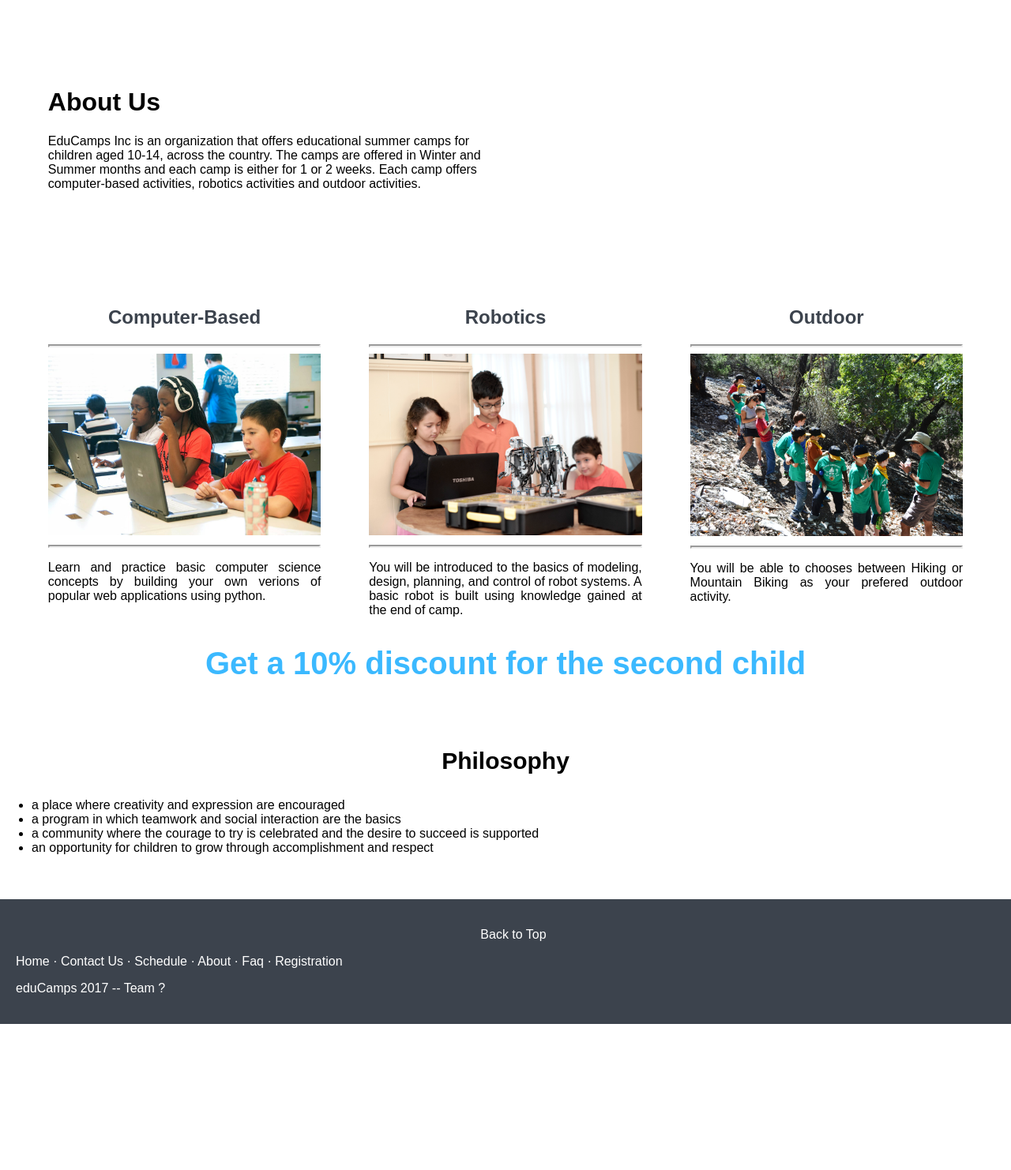
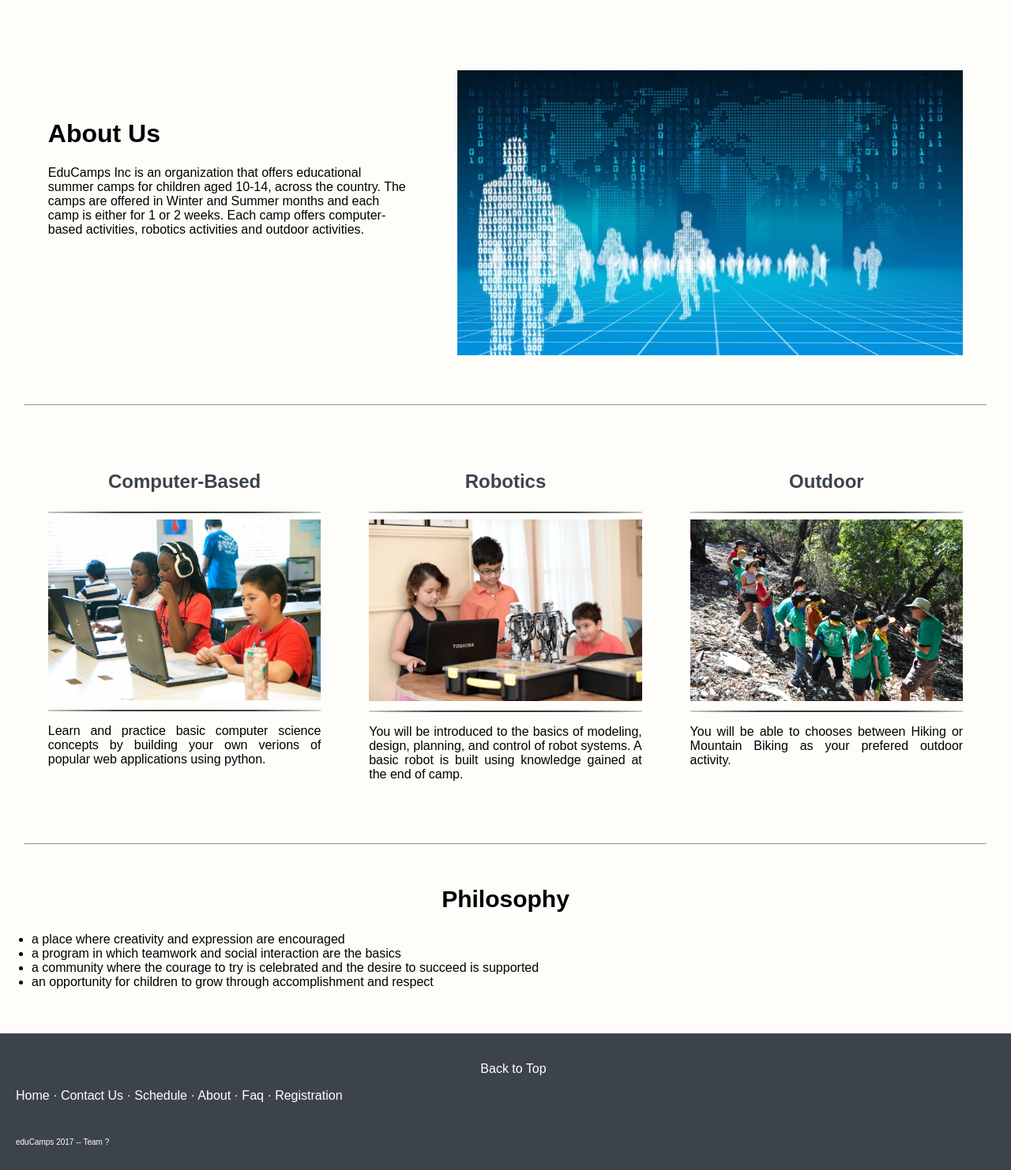
Before and after one commit to JakeBrackett/educamps, a PHP site: page /Homepage.html in a window 1280 px wide. Shown: the part 421-1903 px from the top of the page at 79% size. Before the commit the page ends 1718 px from the top, so only its background shows below. Run offline with PHP 8.4, Linux system fonts and the light colour scheme.

Commit message:
homepage update
new color scheme

```diff
--- a/Homepage.html
+++ b/Homepage.html
@@ -4,6 +4,7 @@
 <head>
 <meta charset="utf-8" />
 <title>eduCamps</title>
+<link href="img/transparentcaplogo.png" type="image/gif" rel="shortcut icon" />
 <link rel="stylesheet" type="text/css" href="css/default_layout.css">
 <link rel="stylesheet" type="text/css" href="css/Homepage.css">
 
@@ -11,7 +12,7 @@
 
 <body>
 <div id="header">
-    <img id="logo" src="img/educampslogo.png" alt="Edu Camps">
+    <img id="logo" src="img/educampslogo1.png" alt="Edu Camps">
 
 	<div id="nav">
          <ul>
@@ -31,38 +32,38 @@
     <div id="about-us">
         <h1> About Us </h1>
        <p>EduCamps Inc is an organization that offers educational summer camps for children aged 10-14, across the country. The camps are offered in Winter and Summer months and each camp is either for 1 or 2 weeks. Each camp offers computer-based activities, robotics activities and outdoor activities.</p>
+    </div>
+    <img id="pic1" src="img/pic2.jpg" alt="Edu Camps">
 
-    </div>
+<hr>
 
     <div id="class-list">
 		<div class="classes">
-            <h2> Computer-Based </h2> <hr>
+            <h3> Computer-Based </h3> <hr>
             <img src="img/computer.jpg" alt="Computer Class">
 			<hr>
-			<p>  Learn and practice basic computer science concepts by building your own verions of popular web applications using python.</p>
+			<p> Learn and practice basic computer science concepts by building your own verions of popular web applications using python.</p>
 		</div>
 
 		<div class="classes">
-            <h2> Robotics </h2> <hr>
+            <h3> Robotics </h3> <hr>
             <img src="img/robotics.jpg" alt="Robotics Class">
 			<hr>
 			<p> You will be introduced to the basics of modeling, design, planning, and control of robot systems. A basic robot is built using knowledge gained at the end of camp. </p>
 		</div>
 
 		<div class="classes">
-            <h2>  Outdoor  </h2> <hr>
+            <h3>  Outdoor  </h3> <hr>
             <img src="img/outdoor.jpg" alt="Outdoor Class">
 			<hr>
 			<p> You will be able to chooses between Hiking or Mountain Biking as your prefered outdoor activity. </p>
 		</div>
     </div>
 
-    <div id="sign-up">
-        <h2>Get a 10% discount for the second child</h2>
-    </div>
+<hr>
 
     <div id="philosophy">
-			<h3> Philosophy </h3>
+			<h2> Philosophy </h2>
 				<ul>
 					<li> a place where creativity and expression are encouraged </li>
 					<li> a program in which teamwork and social interaction are the basics</li>
@@ -77,7 +78,7 @@
  <footer>
     <p class="backtotop"> <a href="#nav">Back to Top</a> </p>
 				<p>
-					<a href="#nav">Home</a>
+					<a href="homepage.html">Home</a>
 					·
 					<a href="#">Contact Us</a>
 					·
@@ -89,8 +90,9 @@
 					·
 					<a href="#">Registration</a>
 				</p>
+                <br>
 
-				<p>eduCamps 2017 -- Team ?</p>
+				<p style="font-size:10px">eduCamps 2017 -- Team ?</p>
 
 
  </footer>
--- a/css/Homepage.css
+++ b/css/Homepage.css
@@ -4,37 +4,35 @@
     overflow:hidden;
     height: 400px;
     position: relative;
+    margin-bottom: 40px;
 }
 
 #maincontent {
    	     display: block;
    	     width: 100%;
-   	     float: center;
-
    }
 
 #about-us{
     margin:30px 0;
     padding: 4.75%;
+    width: 35.75%;
+    float: left;
 }
 
-#about-us p{
-    width: 50%;
-}
-
-#about-us img{
+#pic1 {
+    margin: 50px 0;
+    padding-right: 4.75%;
     width: 50%;
 }
 
 #class-list{
-    height: 400px;
+    display: inline-block;
     margin:50px 0;
-
 }
 
 .classes {
+    display: inline-block;
    	width: 27%;
-   	height: 400px;
    	float: left;
    	position: relative;
     margin-left: 4.75%;
@@ -47,28 +45,31 @@
 
 
 .classes hr {
-    border-width: 2px;
+    border: 0;
+    height: 2px;
+    background-image: linear-gradient(to right, #ccc, #3C434D, #333, #3C434D, #ccc);
     position: relative;
+    width: 100%;
 }
 
-.classes h2 {
+hr{
+    width:95%;
+    text-align: center;
+
+}
+
+.classes h3 {
     color: #3C434D;
     font-size: 24px;
     font-family: 'Arvo', sans-serif;
     text-align: center;
     }
 
+
 #sign-up{
     clear: both;
     position: relative;
 }
-
-#sign-up h2 {
-    color: #3BB9FF;
-    text-align: center;
-    font-size: 40px;
-    font-family: 'Arvo', sans-serif;
-    }
 
 #philosophy  {
       clear: both;
@@ -77,7 +78,7 @@
       padding-bottom:40px;
     }
 
-#philosophy h3 {
+#philosophy h2 {
     font-family: 'Arvo' sans-serif;
     color: black;
     font-size: 30px;
--- a/css/default_layout.css
+++ b/css/default_layout.css
@@ -1,6 +1,7 @@
 body{
     margin:0;
     font-family: 'Arvo', sans-serif;
+    background-color: #fffdf9;
 }
 
 #header{
@@ -53,13 +54,20 @@ body{
 
 
 #nav a:hover:not(.current){
-   	background-color: #27C308;
+   	background-color: #0088cc;
     color:white;
 
 }
 
+/*
+    #3BB9FF  light blue
+    #0088cc  blue
+    #5f6977  light grey
+    #a8afb7  even lighter grey
+ */
+
 #nav .current{
-    background-color: #27C308;
+    background-color: #0088cc;
     color:white;
 }
 
```
